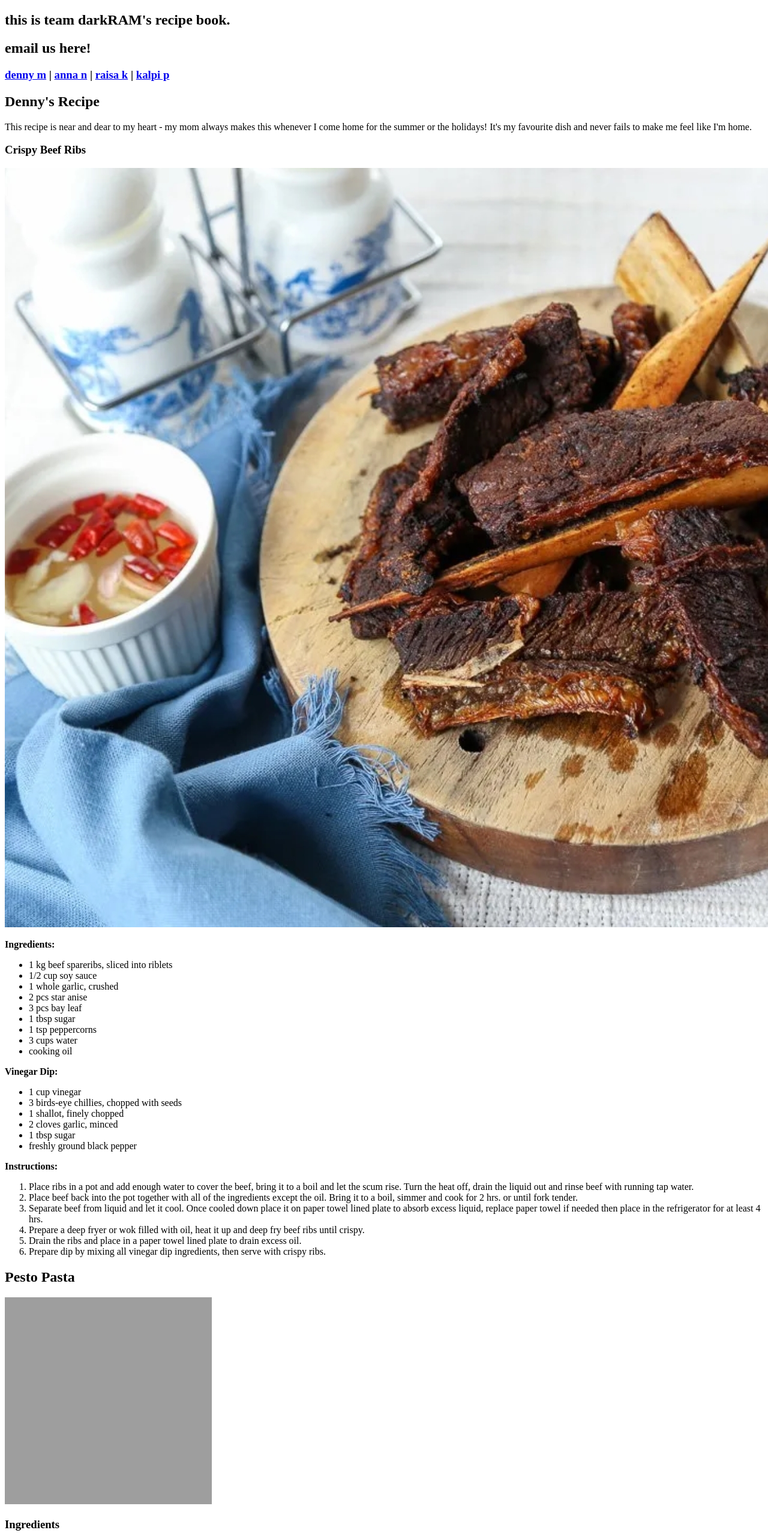
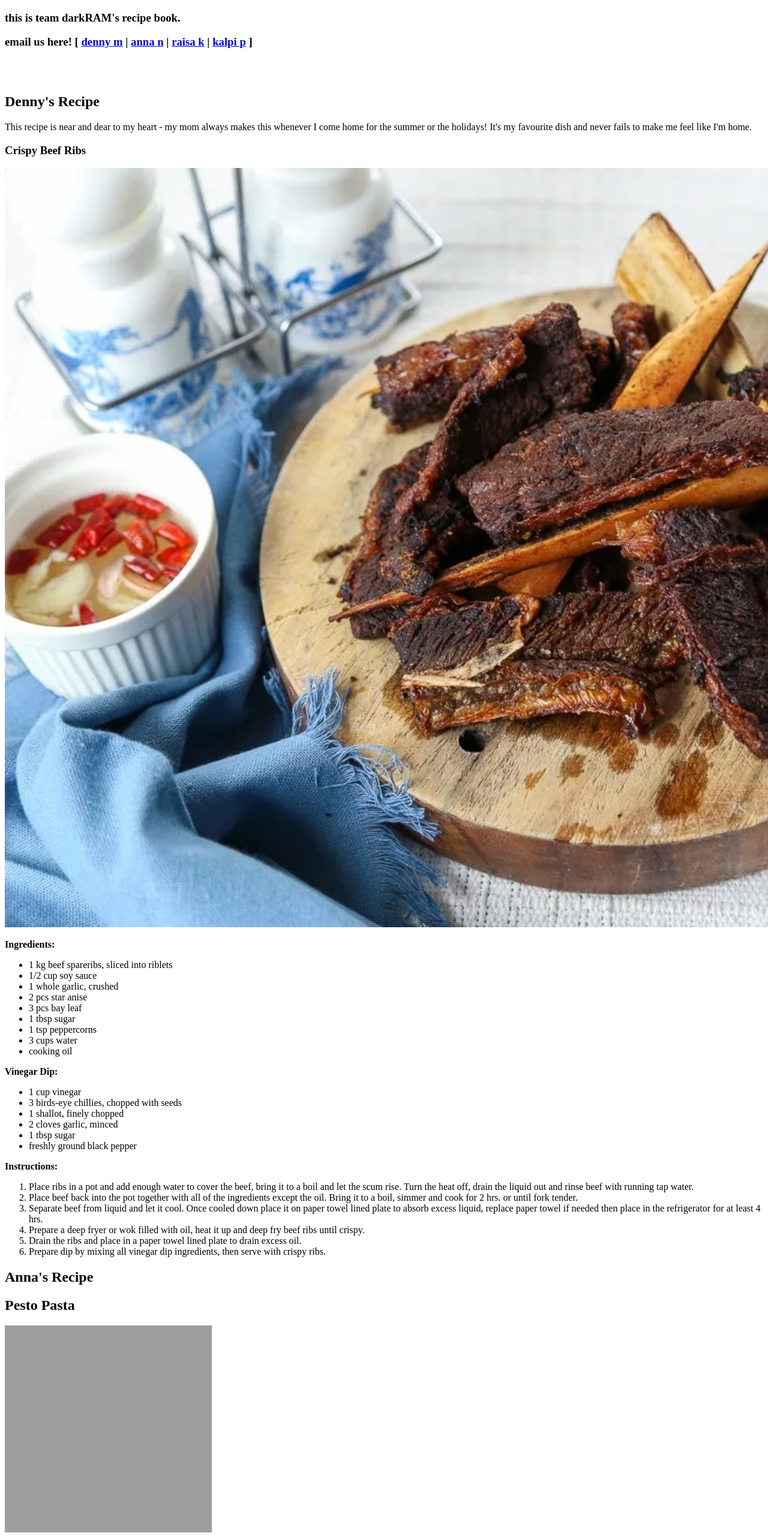
Before and after one commit to souceira/HackerOlympics-WebDevChallenge, a plain HTML site: page index.html in a window 1280 px wide. Shown: the top 2561 px of the page at 60% size. Drawn offline with Linux system fonts and the light colour scheme; grey boxes are pictures that could not be loaded.

Commit message:
Finalized html file and added header and footer again

```diff
--- a/index.html
+++ b/index.html
@@ -6,14 +6,14 @@
     </head>
     <body>
         <header>
-            <h2>this is team darkRAM's recipe book.</h2>
-            <h2>email us here!</h2>
-            <h3>
-                <a href="mailto:deinosnychos@gmail.com">denny m</a> | <a
+            <h3>this is team darkRAM's recipe book.</h3>
+            <h3>email us here! [ <a href="mailto:deinosnychos@gmail.com">denny m</a> | <a
                 href="mailto:greencorduroy27@gmail.com">anna n</a> | <a
                 href="mailto:raisakv77@gmail.com">raisa k</a> | <a
-                href="patel.kalpi22@gmail.com">kalpi p</a></h3>
+                href="mailto:patel.kalpi22@gmail.com">kalpi p</a> ]</h3>
         </header>
+        <br>
+        <br>
 
         <section>
             <h2>Denny's Recipe</h2>
@@ -54,6 +54,7 @@
 
 
             <section>
+                <h2>Anna's Recipe</h2>
                 <p><h2>Pesto Pasta</h2></p>
                 <img src="images/pesto.jpg" alt="pesto" width="345" height="345">
                 <b><h3>Ingredients</3></b>
@@ -181,7 +182,10 @@
                     </ol>
                 </p>
             </section>
-
+            <br>
+            <br>
+            <br>
+            <br>
             <footer>
                 <p>come check our Hacker Olympics GitHub repository out here! | <a href="https://github.com/souceira/team-darkRAM">team darkRAM GitHub</a></p>
                 <p>© 2023 team darkRAM</p>
```
